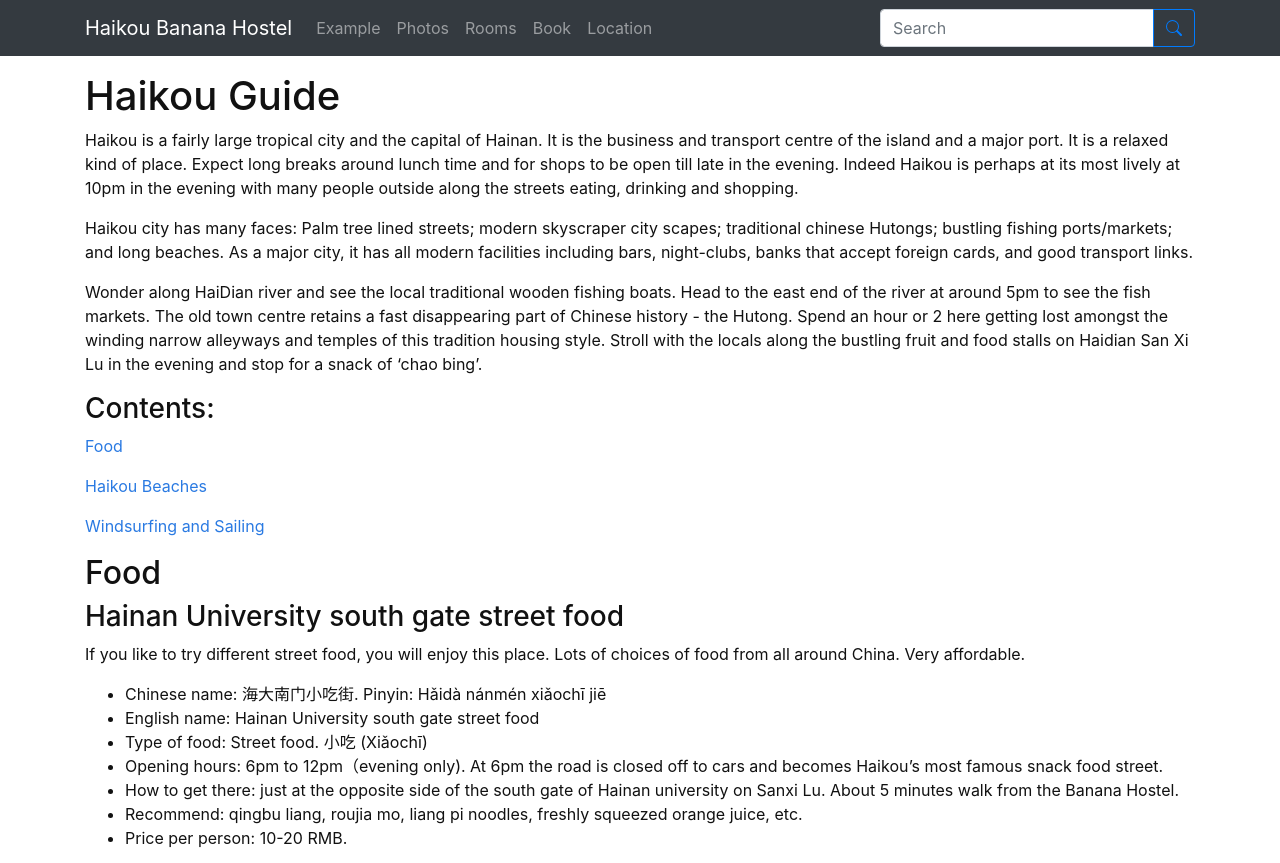
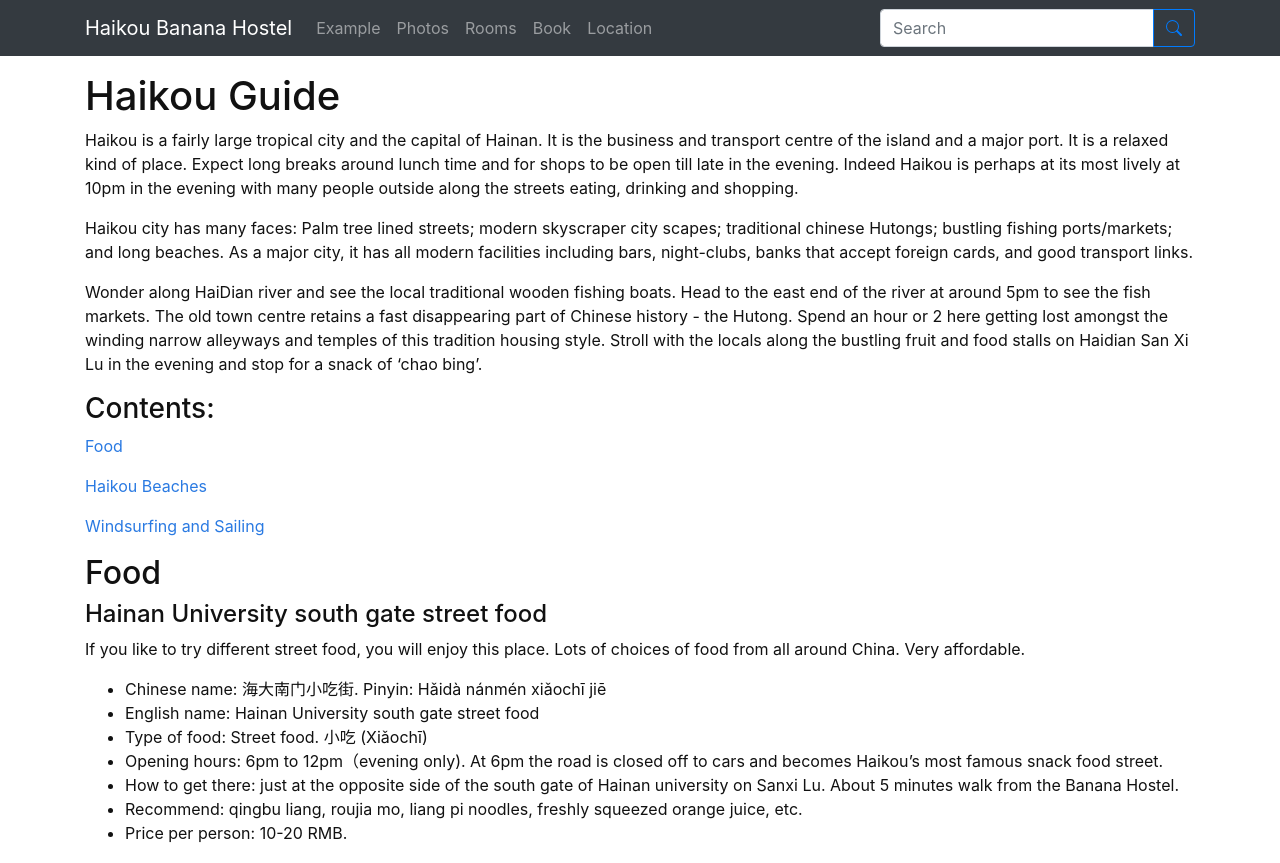
Before and after one commit to pipilu89/bootstrap-template, a Jekyll site: the page built from pages/haikou-guide.md, in a window 1280 px wide. Shown: the top 863 px of the page. Built offline with Jekyll 4.4.1, drawn with Linux system fonts in a browser that asks for light colours.

```diff
--- a/pages/haikou-guide.md
+++ b/pages/haikou-guide.md
@@ -19,7 +19,7 @@ Wonder along HaiDian river and see the local traditional wooden fishing boats. H
 
 ## Food
 
-### Hainan University south gate street food
+#### Hainan University south gate street food
 
 If you like to try different street food, you will enjoy this place. Lots of choices of food from all around China. Very affordable.
 
@@ -48,11 +48,11 @@ Haikou City has 4 main beach areas:
 - Baishamen Beach (白沙门海滩 Báishāmén hǎitān)
 - Guilinyang Beach (桂林洋海滩 Guìlínyáng hǎitān)
 
-### Map of Haikou's Beaches
+#### Map of Haikou's Beaches
 
 ![Map of Haikou's Beaches](https://res.cloudinary.com/dfjb9p5ri/image/upload/v1617951418/haikou/beaches/map-haikou-beaches_sg0rwj.png)
 
-### Holiday Beach (假日海滩 Jiàrì hǎitān)
+#### Holiday Beach (假日海滩 Jiàrì hǎitān)
 
 To the west of Haikou city, Holiday Beach stretches for over 10km. This is the main beach in Haikou. In the summer we suggest visiting in the late afternoon to avoid the mid-day heat and staying until after sunset. The central area attracts a lot of locals in late afternoon, but it is easy to escape the crowds, if you wish, by walking a bit further down the beach.
 
@@ -64,11 +64,11 @@ To the west of the main entrance there are volley ball nets and an outdoor BBQ a
 
 {% include cloudinary-gallerywidget.html gallerytag="haikou-holiday-beach" %}
 
-### Xixiu Beach (西秀海滩 Xixiù hǎitān)
+#### Xixiu Beach (西秀海滩 Xixiù hǎitān)
 
 Closer to the west of Haikou city is Xixiu Beach, which 1-2km further west becomes Holiday Beach. The Hainan Windsurfing and Sailing Association has equipment for rent on Xixiu Beach.
 
-### Baishamen Beach (白沙门海滩 Báishāmén hǎitān)
+#### Baishamen Beach (白沙门海滩 Báishāmén hǎitān)
 
 On the north coast of Haidian Island (in the north of Haikou, near to the Haikou Banana Hostel) is Baishamen Park and Beach. The beach is about 1km long and next to where part of the Nandu River reaches the sea. The area was re-landscaped in 2010-2011.
 
@@ -87,7 +87,7 @@ On the north coast of Haidian Island (in the north of Haikou, near to the Haikou
         myGallery.render();
 </script>
 
-### Guilinyang Beach (桂林洋海滩 Guìlínyáng hǎitān)
+#### Guilinyang Beach (桂林洋海滩 Guìlínyáng hǎitān)
 
 To the east of Haikou is the beach area of Guilinyang. This is a quieter place than Holiday beach. The best area of Guilinyang beach is probably around the Crown Plaza hotel.
 
@@ -99,7 +99,7 @@ There are more and more water-sports available in Haikou. There is a windsurfing
 
 Windsurf rental prices are 100-150 RMB per day. Tuition is available, but do not expect much spoken English.
 
-### Address of Windsurfing and Sailing Club in Haikou:
+#### Address of Windsurfing and Sailing Club in Haikou:
 
 Xixiu Beach, Binhai West Road, Haikou City, Hainan Province.
 地址: 海南省海口市滨海西路西秀海滩公园. Hǎinán shěng, hǎikǒu shì, bīnhǎi xi lù, xī xiù hǎitān gōngyuán.
```
